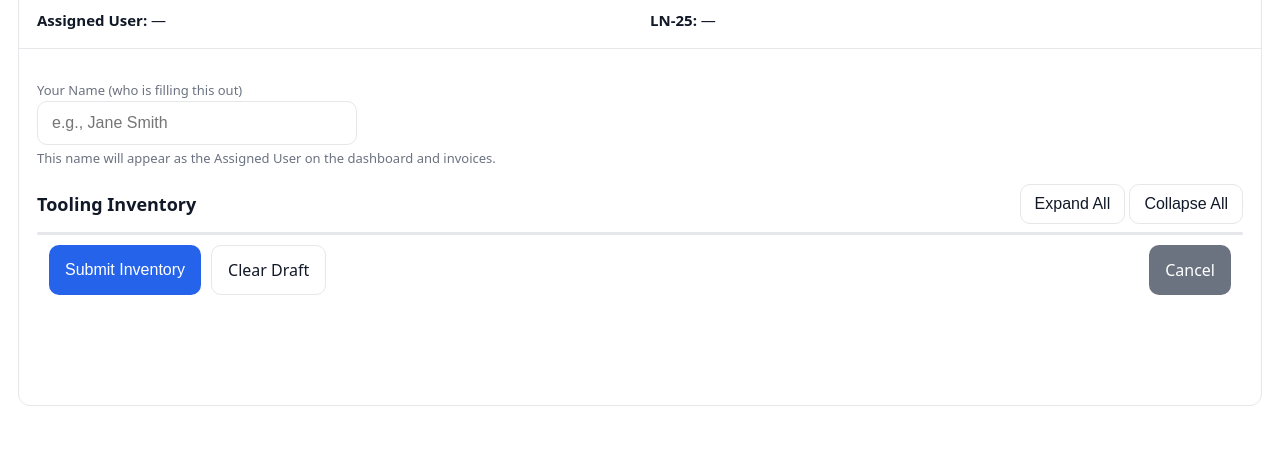
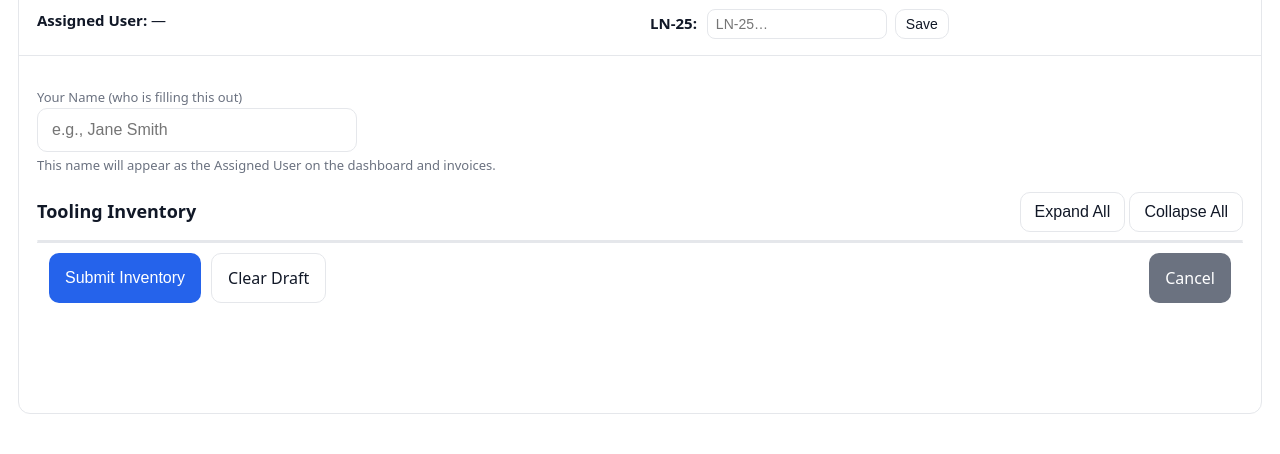
Before and after one commit to ColtonBaum/Inventory-app, a Flask app: template templates/inventory_form.html in a window 1280 px wide. Shown: the part 194-648 px from the top of the page. Run offline with Flask 3, Linux system fonts and the light colour scheme; the template is opened without the code that fills it, so the values that code supplies are empty.

Commit message:
Inventory form: inline LN-25 field with Save; uses broad fallbacks and posts to update_ln25

```diff
--- a/templates/inventory_form.html
+++ b/templates/inventory_form.html
@@ -40,13 +40,10 @@
   .row2 { display:flex; flex-direction:column; gap:12px; margin-top:12px; }
   .chk { display:flex; align-items:center; gap:10px; font-size:16px; color:var(--fg); padding:8px 0; }
   .chk input[type="checkbox"]{ width:22px; height:22px; min-width:22px; min-height:22px; accent-color: var(--primary); }
-
-  /* reveal-on-check note inputs */
   .note { display:none; margin-left:32px; }
   .note input[type="text"]{
     width:100%; padding:10px 12px; border:1px solid var(--border); border-radius:10px; font-size:16px;
   }
-
   .controls-top { display:flex; justify-content:space-between; align-items:center; gap:10px; margin:16px 0 8px; }
   .controls-top h3 { margin:0; color:var(--fg); font-size:18px; }
   .btn { appearance:none; border:none; border-radius:10px; padding:12px 16px; background:var(--primary); color:#fff; cursor:pointer; font-size:16px; }
@@ -64,8 +61,6 @@
   .actions-sticky .btn { text-align:center; }
   #expandAll, #collapseAll { padding:10px 14px; font-size:16px; }
   @media (min-width:1100px){ .wrap .bd { padding:16px 18px 100px; } }
-
-  /* tiny toast */
   .toast {
     position: fixed; right: 14px; bottom: 14px; background:#111827; color:#fff;
     padding:10px 12px; border-radius:10px; font-size:14px; opacity:0; pointer-events:none;
@@ -85,9 +80,23 @@
       <div><strong>Location:</strong> {{ trailer.location }}</div>
       <div><strong>Tooling List:</strong> {{ trailer.tooling_list_name }}</div>
       <div><strong>Assigned User:</strong> {{ trailer.assigned_user or '—' }}</div>
-      {# NEW: LN-25 with broad fallbacks #}
-      {% set ln25 = trailer.ln_25s or trailer.ln_25 or trailer.ln25 or trailer.lN_25s or trailer.LN_25 or trailer.LN25 or trailer.LN_25s or trailer.ln25s %}
-      <div><strong>LN-25:</strong> {{ ln25 or '—' }}</div>
+
+      {# LN-25 with wide fallbacks + inline save when editable #}
+      {% set ln25 = trailer.ln_25s or trailer.ln_25 or trailer.ln25 or trailer.lN_25s
+                    or trailer.LN_25 or trailer.LN25 or trailer.LN_25s or trailer.ln25s %}
+      <div>
+        <strong>LN-25:</strong>
+        {% if read_only %}
+          {{ ln25 or '—' }}
+        {% else %}
+          <form action="{{ url_for('inventory.update_ln25', trailer_id=trailer.id) }}" method="POST"
+                style="display:inline-flex; gap:8px; align-items:center; margin-left:6px;">
+            <input type="text" name="ln_25s" value="{{ ln25 or '' }}" placeholder="LN-25…"
+                   style="padding:6px 8px; border:1px solid var(--border); border-radius:8px; font-size:14px; width:180px;">
+            <button class="btn ghost" style="padding:6px 10px; font-size:14px;">Save</button>
+          </form>
+        {% endif %}
+      </div>
     </div>
   </div>
 
@@ -114,7 +123,6 @@
         {% for group in tooling_list|groupby('Category') %}
           {% set category = group.grouper or 'General' %}
           {% set items = group.list %}
-          <!-- data-cat is used to save/restore open sections -->
           <div class="acc-item {% if loop.first %}open{% endif %}" data-cat="{{ category }}">
             <button type="button" class="acc-header" aria-expanded="{% if loop.first %}true{% else %}false{% endif %}">
               <span class="acc-title"><span class="caret">▶</span> {{ category }}</span>
@@ -149,7 +157,6 @@
                   </div>
 
                   <div class="row2">
-                    <!-- Missing -->
                     <label class="chk">
                       <input type="checkbox" name="{{ num }}_status_missing" value="Missing" {% if ex_missing %}checked{% endif %} {% if read_only %}disabled{% endif %} />
                       Missing
@@ -158,7 +165,6 @@
                       <input type="text" name="{{ num }}_note_missing" placeholder="Missing notes…" value="{{ note_missing }}" {% if read_only %}readonly{% endif %} />
                     </div>
 
-                    <!-- Red Tag -->
                     <label class="chk">
                       <input type="checkbox" name="{{ num }}_status_redtag" value="Red Tag" {% if ex_redtag %}checked{% endif %} {% if read_only %}disabled{% endif %} />
                       Red Tag
@@ -167,7 +173,6 @@
                       <input type="text" name="{{ num }}_note_redtag" placeholder="Red tag notes…" value="{{ note_redtag }}" {% if read_only %}readonly{% endif %} />
                     </div>
 
-                    <!-- Complete -->
                     <label class="chk">
                       <input type="checkbox" name="{{ num }}_status_complete" value="Complete" {% if ex_complete %}checked{% endif %} {% if read_only %}disabled{% endif %} />
                       Complete
@@ -210,7 +215,6 @@
                   </div>
 
                   <div class="row2">
-                    <!-- Missing -->
                     <label class="chk">
                       <input type="checkbox" name="cb_{{ loop.index0 }}_missing" value="Missing" {% if read_only %}disabled{% endif %} />
                       Missing
@@ -219,7 +223,6 @@
                       <input type="text" name="cb_{{ loop.index0 }}_note_missing" placeholder="Missing notes…" {% if read_only %}readonly{% endif %} />
                     </div>
 
-                    <!-- Red Tag -->
                     <label class="chk">
                       <input type="checkbox" name="cb_{{ loop.index0 }}_redtag" value="Red Tag" {% if read_only %}disabled{% endif %} />
                       Red Tag
@@ -228,7 +231,6 @@
                       <input type="text" name="cb_{{ loop.index0 }}_note_redtag" placeholder="Red tag notes…" {% if read_only %}readonly{% endif %} />
                     </div>
 
-                    <!-- Complete -->
                     <label class="chk">
                       <input type="checkbox" name="cb_{{ loop.index0 }}_complete" value="Complete" {% if read_only %}disabled{% endif %} />
                       Complete
@@ -273,7 +275,6 @@
 {% block scripts %}
 <script>
   document.addEventListener('DOMContentLoaded', function() {
-    // accordion toggle
     document.body.addEventListener('click', function(e) {
       const header = e.target.closest('.acc-header');
       if (!header) return;
@@ -300,7 +301,6 @@
     if (expandAllBtn) expandAllBtn.addEventListener('click', function(){ setAll(true); });
     if (collapseAllBtn) collapseAllBtn.addEventListener('click', function(){ setAll(false); });
 
-    // reveal text inputs for Missing / Red Tag only when checked
     function wireItem(itemEl){
       const missing = itemEl.querySelector('input[name$="_status_missing"]') || itemEl.querySelector('input[name^="cb_"][name$="_missing"]');
       const redtag  = itemEl.querySelector('input[name$="_status_redtag"]')  || itemEl.querySelector('input[name^="cb_"][name$="_redtag"]');
@@ -330,7 +330,6 @@
 
   const toast = document.getElementById('draft-toast');
 
-  // Pull server values from JSON blob (no Jinja in JS)
   let trailerId = 0, who = 'anon';
   try {
     const el = document.getElementById('inv-values');
@@ -342,7 +341,6 @@
   } catch (_) {}
   const key = `inv_draft:${trailerId}:${who}`;
 
-  // Robust CSS.escape fallback
   const cssEscape = (window.CSS && CSS.escape) ? CSS.escape : function (s) {
     return String(s).replace(/["\\]/g, '\\$&');
   };
@@ -364,7 +362,6 @@
         data[el.name] = el.value;
       }
     });
-    // save open/closed sections keyed by data-cat
     const openCats = Array.from(document.querySelectorAll('.acc-item.open'))
       .map(el => el.getAttribute('data-cat'))
       .filter(Boolean);
@@ -380,14 +377,13 @@
       if (!el) return;
       if (el.type === 'checkbox' || el.type === 'radio') {
         el.checked = !!val;
-        el.dispatchEvent(new Event('change', { bubbles: true })); // update note toggles
+        el.dispatchEvent(new Event('change', { bubbles: true }));
       } else {
         el.value = val;
         el.dispatchEvent(new Event('input', { bubbles: true }));
       }
     });
 
-    // restore open sections
     const openCats = Array.isArray(data.__open) ? data.__open : [];
     document.querySelectorAll('.acc-item').forEach(item => {
       const cat = item.getAttribute('data-cat');
@@ -397,7 +393,6 @@
       if (header) header.setAttribute('aria-expanded', shouldOpen ? 'true' : 'false');
     });
 
-    // ensure note reveal states are correct
     document.querySelectorAll('.item').forEach(item => {
       const missing = item.querySelector('input[name$="_status_missing"], input[name^="cb_"][name$="_missing"]');
       const redtag  = item.querySelector('input[name$="_status_redtag"],  input[name^="cb_"][name$="_redtag"]');
@@ -427,7 +422,6 @@
     } catch (e) { return false; }
   }
 
-  // expose a tiny hook so accordion clicks can persist open state immediately
   window.__inv_saveOpenState = function(){
     try {
       const raw = localStorage.getItem(key);
@@ -440,22 +434,15 @@
     } catch(e) {}
   };
 
-  // Auto-restore (no prompt)
   restoreIfAny();
 
-  // Debounced autosave on changes
   let t;
   function debouncedSave() { clearTimeout(t); t = setTimeout(save, 400); }
   form.addEventListener('input', debouncedSave);
   form.addEventListener('change', debouncedSave);
-
-  // Save on unload as a safety net
   window.addEventListener('beforeunload', save);
-
-  // Clear draft on successful submit
   form.addEventListener('submit', () => { localStorage.removeItem(key); });
 
-  // Manual clear button
   const clearBtn = document.getElementById('clear-draft');
   if (clearBtn) {
     clearBtn.addEventListener('click', (e) => {
```
